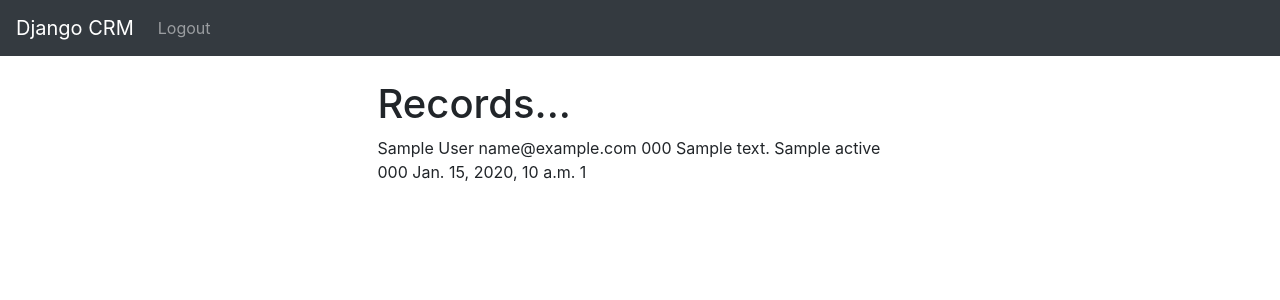
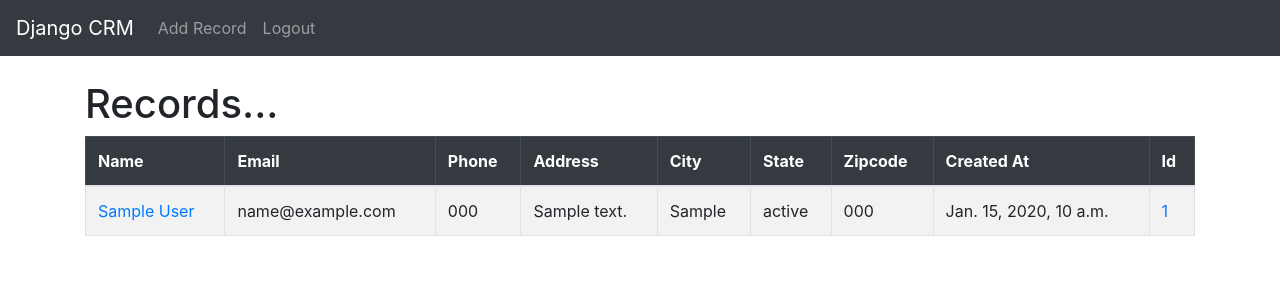
Before and after one commit to stunner007-ir/CRM, a Django app: page / in a window 1280 px wide. Shown: the top 300 px of the page. Run offline with Django 4.2, Linux system fonts and the light colour scheme; a user stored in the database is signed in; tables that the repository leaves empty hold one stand-in row (values such as "Sample post").

Commit message:
Final Project

```diff
--- a/website/templates/home.html
+++ b/website/templates/home.html
@@ -1,24 +1,47 @@
 {% extends 'base.html' %} {% block content %}
+{%if user.is_authenticated %}
+<h1>Records...</h1>
 
-<div class="col-md-6 offset-md-3">
-	{%if user.is_authenticated %}
-	<h1>Records...</h1>
+<table class="table table-striped table-hover table-bordered">
+	<thead class="table-dark">
+	<tr>
+		<th scope="col">Name</th>
+		<th scope="col">Email</th>
+		<th scope="col">Phone</th>
+		<th scope="col">Address</th>
+		<th scope="col">City</th>
+		<th scope="col">State</th>
+		<th scope="col">Zipcode</th>
+		<th scope="col">Created At</th>
+		<th scope="col">Id</th>
+	</tr>
+	</thead>
+	<tbody>
+
 	{% if records %}
 	{% for record in records %}
-	{{ record.first_name }}
-	{{ record.last_name }}
-	{{ record.email }}
-	{{ record.phone }}
-	{{ record.address }}
-	{{ record.city }}
-	{{ record.state }}
-	{{ record.zipcode }}
-	{{ record.created_at }}
-	{{ record.id }}
-	<br/><br/>
-	{% endfor%}
+	<tr>
+		<td><a href="{% url 'record' record.id %}">{{ record.first_name }}
+												   {{ record.last_name }}</a>
+		</td>
+		<td>{{ record.email }}</td>
+		<td>{{ record.phone }}</td>
+		<td>{{ record.address }}</td>
+		<td>{{ record.city }}</td>
+		<td>{{ record.state }}</td>
+		<td>{{ record.zipcode }}</td>
+		<td>{{ record.created_at }}</td>
+		<td><a href="{% url 'record' record.id %}">{{ record.id }}</a></td>
+	</tr>
+	{% endfor %}
 	{% endif %}
-	{%else%}
+
+	</tbody>
+</table>
+
+{% else %}
+<div class="col-md-6 offset-md-3">
+
 	<h1>Login</h1>
 	<br/>
 	<form action="{% url 'home' %}" method="POST">
--- a/website/templates/navbar.html
+++ b/website/templates/navbar.html
@@ -16,6 +16,9 @@
 		<ul class="navbar-nav mr-auto">
 			{% if user.is_authenticated %}
 			<li class="nav-item">
+				<a class="nav-link" href="{% url 'add_record'%}">Add Record</a>
+			</li>
+			<li class="nav-item">
 				<a class="nav-link" href="{% url 'logout'%}">Logout</a>
 			</li>
 			{% else %}
--- a/website/urls.py
+++ b/website/urls.py
@@ -6,4 +6,8 @@ urlpatterns = [
     # path('login/', views.login_user, name='login'),
     path('logout/', views.logout_user, name='logout'),
     path('register/', views.register_user, name='register'),
+    path('record/<int:pk>', views.customer_record, name='record'),
+    path('delete_record/<int:pk>', views.delete_record, name='delete_record'),
+    path('update_record/<int:pk>', views.update_record, name='update_record'),
+    path('add_record/', views.add_record, name='add_record'),
 ]
--- a/website/views.py
+++ b/website/views.py
@@ -1,7 +1,7 @@
 from django.shortcuts import render, redirect
 from django.contrib.auth import authenticate, login, logout
 from django.contrib import messages
-from .forms import SignUpForm
+from .forms import SignUpForm, AddRecordForm
 from .models import Record
 
 
@@ -21,7 +21,7 @@ def home(request):
             messages.success(request, "There Was An Error Logging In, Please Try Again...")
             return redirect('home')
     else:
-        return render(request, 'home.html', {'records':records})
+        return render(request, 'home.html', {'records': records})
 
 
 def logout_user(request):
@@ -47,3 +47,52 @@ def register_user(request):
         return render(request, 'register.html', {'form': form})
 
     return render(request, 'register.html', {'form': form})
+
+
+def customer_record(request, pk):
+    if request.user.is_authenticated:
+        # Look for records
+        customer_record = Record.objects.get(id=pk)
+        return render(request, 'record.html', {'customer_record': customer_record})
+    else:
+        messages.success(request, "You must be Logged In to View that page")
+        return redirect('home')
+
+
+def delete_record(request, pk):
+    if request.user.is_authenticated:
+        delete_it = Record.objects.get(id=pk)
+        delete_it.delete()
+        messages.success(request, "Record Deleted Successfully")
+        return redirect('home')
+    else:
+        messages.success(request, "You must be Logged In to View that page")
+        return redirect('home')
+
+
+def add_record(request):
+    form = AddRecordForm(request.POST or None)
+    if request.user.is_authenticated:
+        if request.method == "POST":
+            if form.is_valid():
+                add_record = form.save();
+                messages.success(request, "Record Added...")
+                return redirect('home')
+        return render(request, 'add_record.html', {'form': form})
+    else:
+        messages.success(request, "You must be Logged In..")
+        return redirect('home')
+
+
+def update_record(request, pk):
+    if request.user.is_authenticated:
+        current_record = Record.objects.get(id=pk)
+        form = AddRecordForm(request.POST or None, instance=current_record)
+        if form.is_valid():
+            form.save()
+            messages.success(request, "Record has been updated successfully.")
+            return redirect('home')
+        return render(request, 'update_record.html', {'form': form})
+    else:
+        messages.success(request, "You must be Logged In..")
+        return redirect('home')
```
Also changed, not shown: website/forms.py (+26 -0 lines), website/templates/add_record.html (added, +16 -0 lines), website/templates/record.html (added, +27 -0 lines), website/templates/update_record.html (added, +15 -0 lines).
